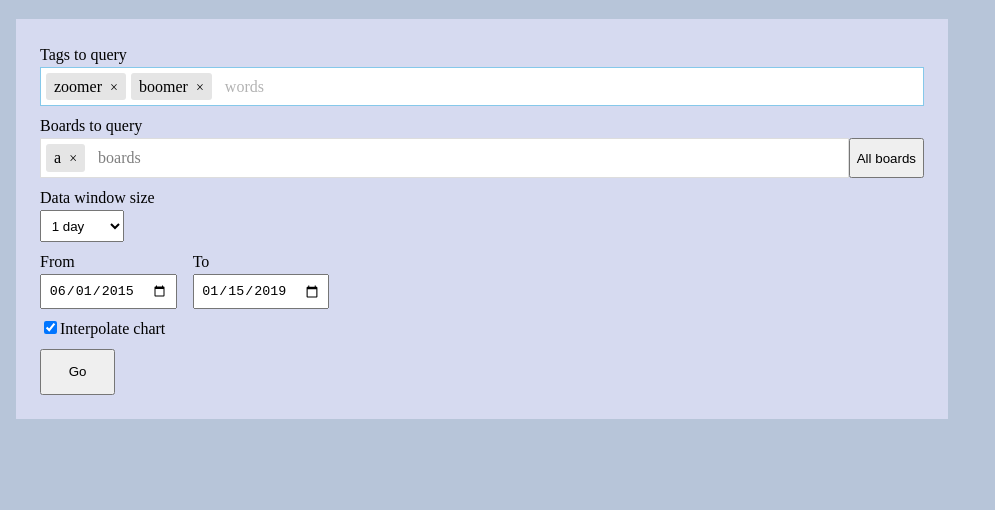
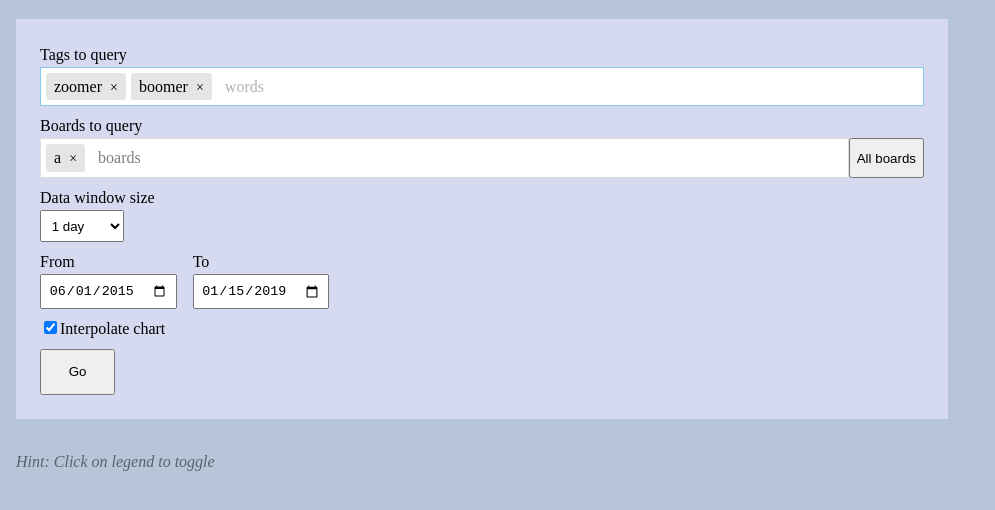
Before and after one commit to gyng/yshitrends, a plain HTML site: page trends.html in a window 1280 px wide. Shown: the part 62-572 px from the top of the page, without its empty margins (0-995 px from the left). Drawn offline with Linux system fonts and the light colour scheme.

Commit message:
Add toggle hint text

```diff
--- a/styles.css
+++ b/styles.css
@@ -73,3 +73,9 @@ select {
 #loader {
   margin: 1em 0;
 }
+
+.hint {
+  opacity: 0.5;
+  font-style: italic;
+  margin-top: 0.5em;
+}
--- a/trends.html
+++ b/trends.html
@@ -76,8 +76,9 @@
       </div>
     </div>
 
+    <canvas id="chart" width="0" height="0"></canvas>
+
     <div class="hide" id="loader">Loading&hellip;</div>
-
-    <canvas id="chart" width="0" height="0"></canvas>
+    <div class="hint">Hint: Click on legend to toggle</div>
   </body>
 </html>
```
